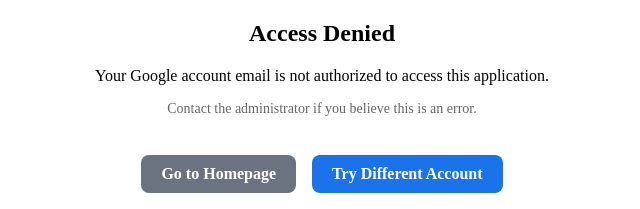
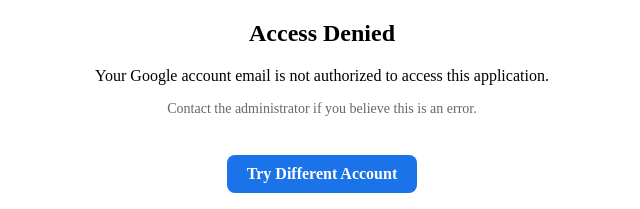
Before and after one commit to techguysimon/seo-indexing-tracker, a Python web app: template src/seo_indexing_tracker/templates/pages/access_denied.html in a window 1280 px wide. Shown: the part 44-253 px from the top of the page, without its empty margins (318-958 px from the left). Run offline with Jinja, Linux system fonts and the light colour scheme; the template is opened without the code that fills it, so the values that code supplies are empty; some libraries are stand-ins or nearby versions.

Commit message:
Fix: remove looping homepage link from access_denied page

```diff
--- a/src/seo_indexing_tracker/templates/pages/access_denied.html
+++ b/src/seo_indexing_tracker/templates/pages/access_denied.html
@@ -8,13 +8,8 @@
   <p>Your Google account email is not authorized to access this application.</p>
   <p style="font-size: 14px; color: #666;">Contact the administrator if you believe this is an error.</p>
 
-  <a href="/"
-     style="display: inline-block; background: #6b7280; color: white; padding: 10px 20px; border-radius: 8px; text-decoration: none; font-weight: 600; margin-top: 24px;">
-    Go to Homepage
-  </a>
-
   <a href="/login"
-     style="display: inline-block; background: #1a73e8; color: white; padding: 10px 20px; border-radius: 8px; text-decoration: none; font-weight: 600; margin-top: 16px; margin-left: 12px;">
+     style="display: inline-block; background: #1a73e8; color: white; padding: 10px 20px; border-radius: 8px; text-decoration: none; font-weight: 600; margin-top: 24px;">
     Try Different Account
   </a>
 </section>
```
